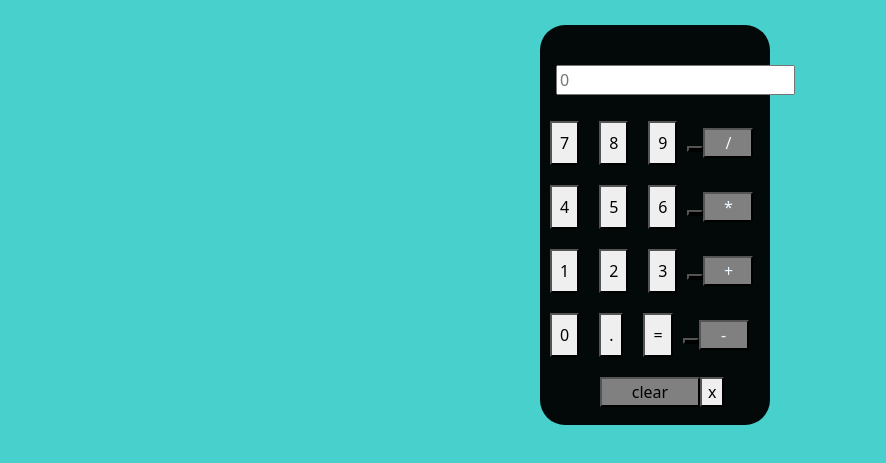
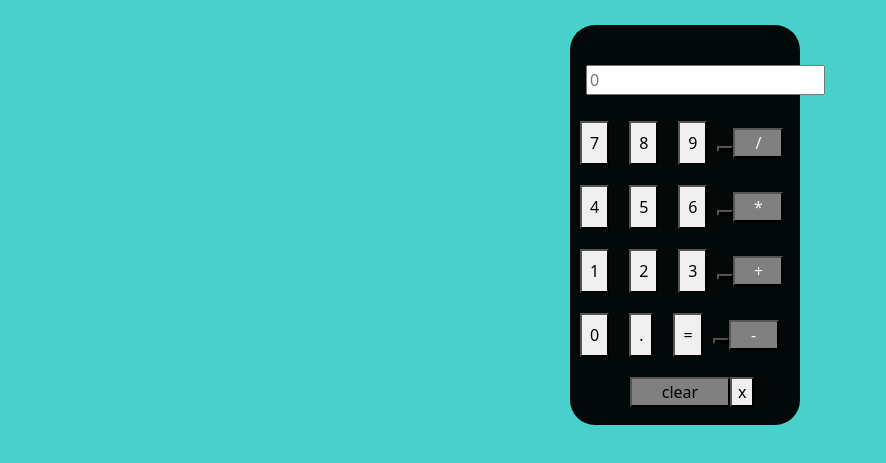
Before and after one commit to Vijeeshvariyath/calculatorproject, a plain HTML site: page index.html in a window 1280 px wide. Shown: the part 91-554 px from the top of the page, without its empty margins (0-886 px from the left). Drawn offline with nearby package versions, Linux system fonts and the light colour scheme.

Commit message:
Update style.css

```diff
--- a/style.css
+++ b/style.css
@@ -10,7 +10,7 @@ body{
     background-color: rgba(0, 0, 0, 0.959);
     width: 18%;
     height: 400px;
-    margin-left: 540px;
+    margin-left: 570px;
     border-radius: 25px ;
     margin-top: 30px;
 }
```
